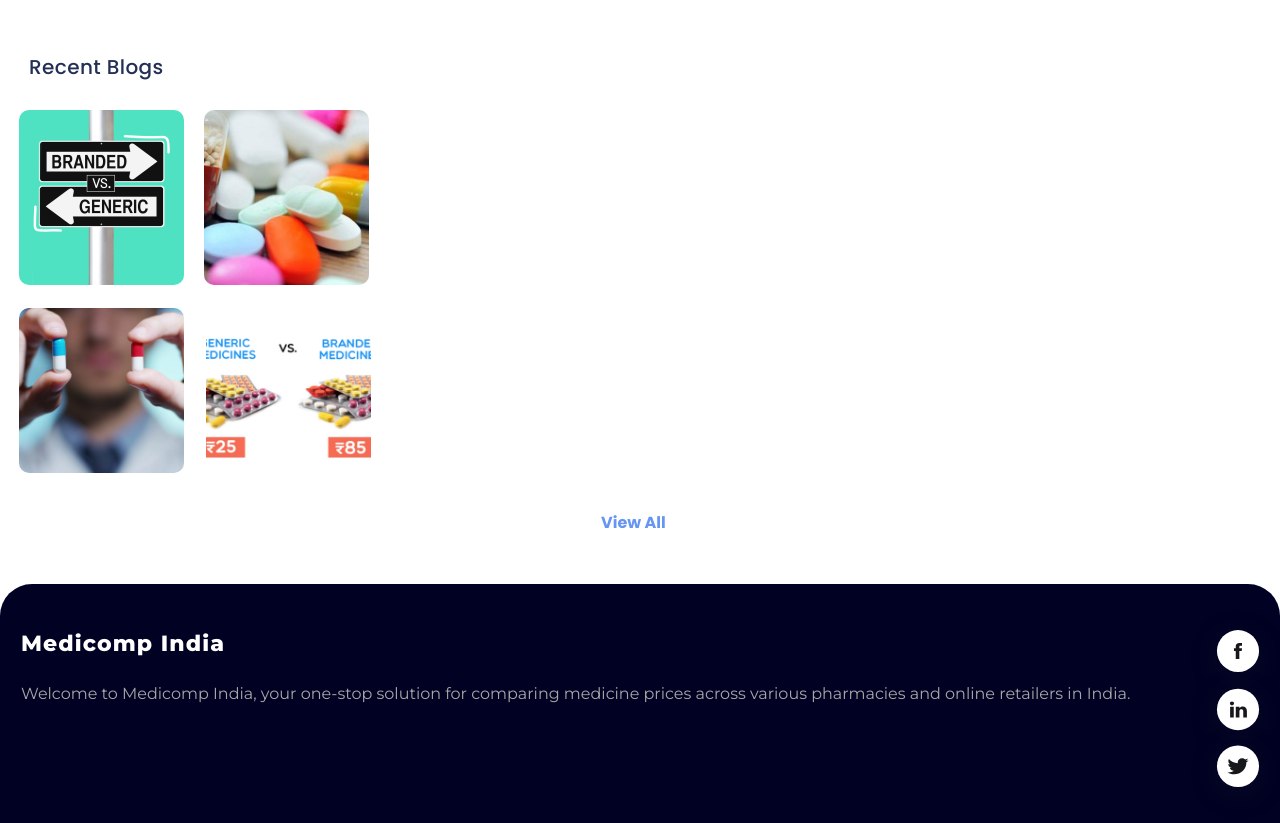
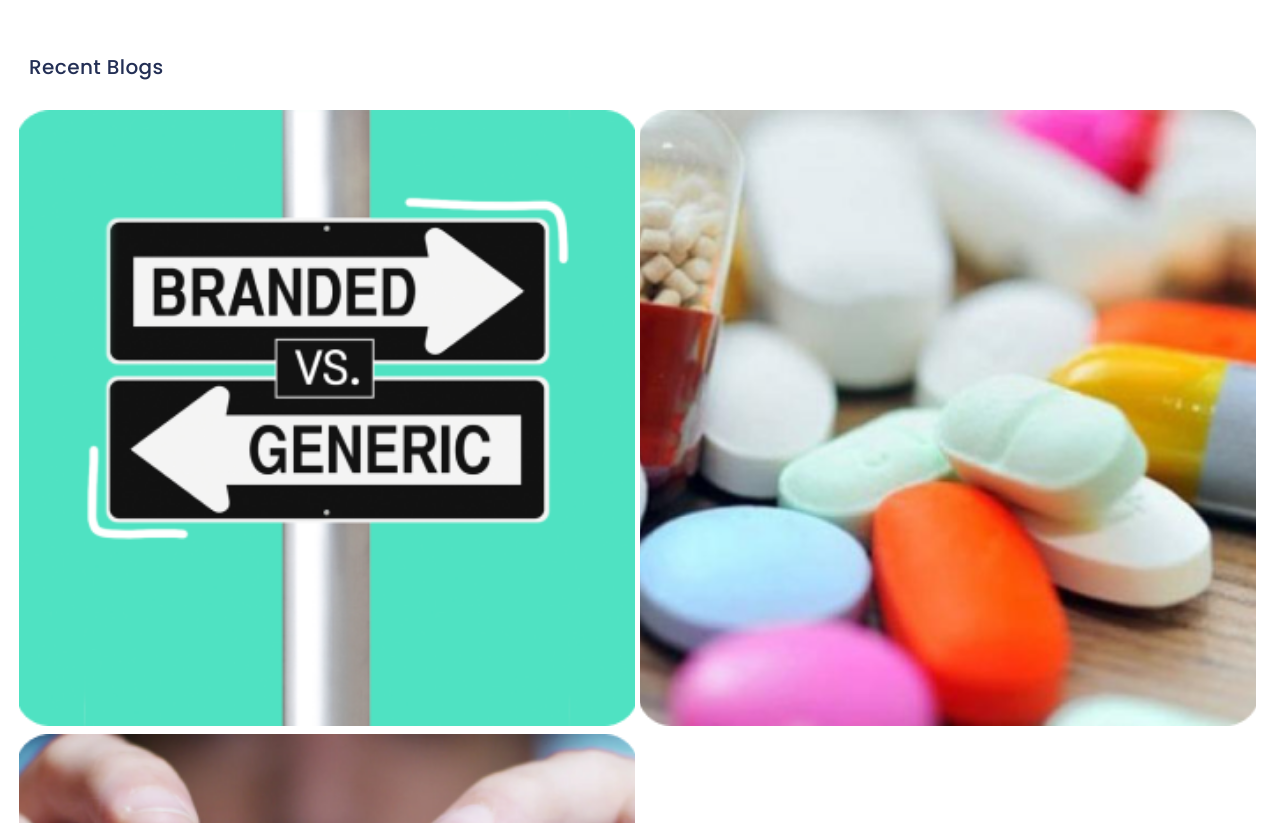
Before and after one commit to shutupfaezan/Medicomp, a website built with Parcel: page index.html in a window 1280 px wide. Shown: the part 2213-3036 px from the top of the page. Built offline with nearby package versions, Linux system fonts and the light colour scheme; a web font is replaced by a local one.

Commit message:
new changes added to home page blog section

```diff
--- a/index.css
+++ b/index.css
@@ -1373,40 +1373,37 @@
 }
 .blog-image-icon,
 .blog-image-icon1 {
-  aspect-ratio: 1/1;
-  /* height: 150px; */
-  width: 165px;
-  position: relative;
+  flex: 1; /* Ensure equal size */
   border-radius: var(--br-3xs);
   object-fit: cover;
-  min-height: 175px;
+  width: calc(50% - 5px); /* Ensure they fill the flex container with gap */
+  aspect-ratio: 1/1;
 }
 .blog-post-image {
   align-self: stretch;
-  display: flex;
+  /* display: flex; */
   flex-direction: row;
   align-items: flex-start;
   justify-content: flex-start;
   padding: 0 var(--padding-11xs) 0 0;
   gap: var(--gap-xl);
+  width: 100%;
 }
 /* .rectangle-icon {
   min-height: 175px;
 } */
 .frame-child9,
 .rectangle-icon {
-  aspect-ratio: 1/1;
-  width: 165px;
-  /* width: 177px;
-  height: 175px; */
-  position: relative;
+  flex: 1; /* Ensure equal size */
   border-radius: var(--br-3xs);
   object-fit: cover;
+  width: calc(50% - 5px); /* Ensure they fill the flex container with gap */
+  aspect-ratio: 1/1;
 }
 .blog-posts,
 .rectangle-parent6,
 .rectangle-wrapper {
-  display: flex;
+  /* display: flex; */
   align-items: flex-start;
   justify-content: flex-start;
 }
@@ -1422,9 +1419,14 @@
   align-self: stretch;
 }
 .rectangle-parent6 {
-  flex-direction: row;
-  flex-wrap: wrap;
-  gap: var(--gap-3xl);
+  align-self: stretch;
+  /* display: flex; */
+  flex-direction: row;
+  align-items: flex-start;
+  justify-content: flex-start;
+  padding: 0 var(--padding-11xs) 0 0;
+  gap: var(--gap-xl);
+  width: 100%;
 }
 .blog-posts {
   flex-direction: column;
--- a/index.html
+++ b/index.html
@@ -363,14 +363,14 @@
           <div class="blog-posts">
             <div class="blog-post-image">
               <img
-                class="blog-image-icon"
+                class="blog-image-icon col-6"
                 loading="lazy"
                 alt=""
                 src="./public/rectangle-3-2@2x.png"
               />
 
               <img
-                class="blog-image-icon1"
+                class="blog-image-icon1 col-6"
                 loading="lazy"
                 alt=""
                 src="./public/rectangle-12@2x.png"
```
